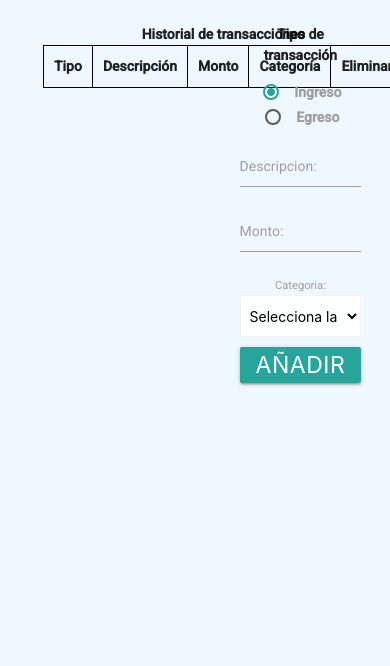
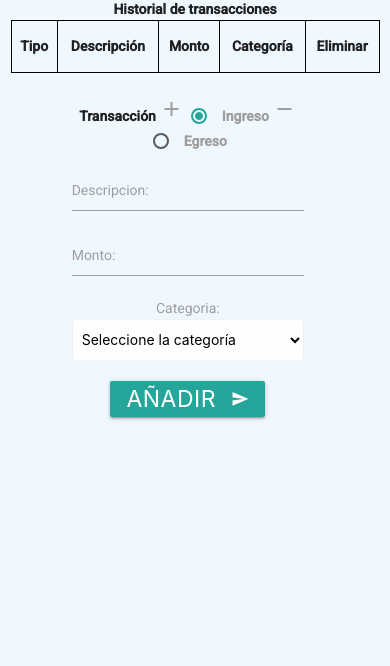
Before and after one commit to retaLazyCodes/my-expenses-app, a plain HTML site: page index.html in a window 390 px wide. Shown: the part 178-844 px from the top of the page. Drawn offline with nearby package versions, Linux system fonts and the light colour scheme.

Commit message:
Improved some details of the frontend and added responsive design

```diff
--- a/index.html
+++ b/index.html
@@ -9,13 +9,15 @@
     <link rel="stylesheet" href="./resources/css/styles.css">
     <link rel="preconnect" href="https://fonts.gstatic.com">
     <link href="https://fonts.googleapis.com/css2?family=Roboto:wght@100;400;500&display=swap" rel="stylesheet">
+    <link href="https://fonts.googleapis.com/icon?family=Material+Icons" rel="stylesheet">
     <title>Mi Economía</title>
 </head>
 
 <body>
     <h1>Mi Aplicación para Gastos</h1>
     <div class="row">
-        <div class="col s5 offset-s1 tableFormat">
+        <div class="col l5 offset-l1 col s12">
+            <div class="tableFormat">
                 <table id="transactionTable" data-transaction-id="123" data-column-amount="4">
                     <caption>Historial de transacciones</caption>
                     <thead>
@@ -29,19 +31,22 @@
                     </thead>
                 </table>
             </div>
-        <div class="col s5">
-            <div class="col 8 offset-s2">
+        </div>
+        <div class="col l4 s10">
+            <div class="col 8 s10 offset-s2">
                 <form action="#" id="transactionForm">
                     <div class="formClass">
-                        <span>Tipo de transacción</span>
                         <p>
+                            <span>Transacción</span>
                             <label>
-                                <input class="with-gap" name="transactionType" type="radio" value="ingress" checked
+                                <i class="material-icons">add</i>
+                                <input class="with-gap" name="transactionType" type="radio" value="Ingreso" checked
                                     required />
                                 <span>Ingreso</span>
                             </label>
                             <label>
-                                <input class="with-gap" name="transactionType" type="radio" value="egress" />
+                                <i class="material-icons">remove</i>
+                                <input class="with-gap" name="transactionType" type="radio" value="Egreso" />
                                 <span>Egreso</span>
                             </label>
                         </p>
@@ -57,18 +62,21 @@
                     </div>
                     <div class="formClass">
                         <label for="transactionCategory">Categoria:</label>
-                        <select id="transactionCategory" name="transactionCategory" class="browser-default">
-                            <option value="" disabled selected>Selecciona la categoría</option>
+                        <select id="transactionCategory" name="transactionCategory" class="browser-default" required>
+                            <option value="" disabled selected>Seleccione la categoría</option>
                             <option value="food">Comida</option>
                             <option value="expenses">Expensas</option>
                             <option value="leisure">Ocio</option>
                             <option value="hygiene">Higiene</option>
                             <option value="technology">Tecnología</option>
                             <option value="job">Trabajo</option>
+                            <option value="transport">Transporte</option>
                         </select>
                     </div>
                     <div class="formClass">
-                        <button class="waves-effect waves-light btn" id="addButton">Añadir</button>
+                        <button class="waves-effect waves-light btn" id="addButton" name="action">
+                            Añadir<i class="material-icons right">send</i>
+                        </button>
                     </div>
                 </form>
             </div>
--- a/resources/css/styles.css
+++ b/resources/css/styles.css
@@ -6,10 +6,15 @@ body {
 h1 {
     text-align: center;
     color: #5f939a;
+    margin: 1rem 0 1.68rem 0;
 }
 
 #transactionForm {
     margin-top: 10px;
+}
+
+#transactionForm label {
+    font-size: 1rem;
 }
 
 .formClass {
@@ -22,7 +27,7 @@ h1 {
 
 #addButton {
     font-size: 23px;
-    margin-top: 10px;
+    margin-top: 20px;
     transition: all 500ms ease;
 }
 
@@ -39,7 +44,6 @@ h1 {
 td,
 th {
     text-align: center;
-    padding: 10px;
     border: solid black 1px;
 }
 
```
Lines whose indentation alone changed are shown as unchanged.
